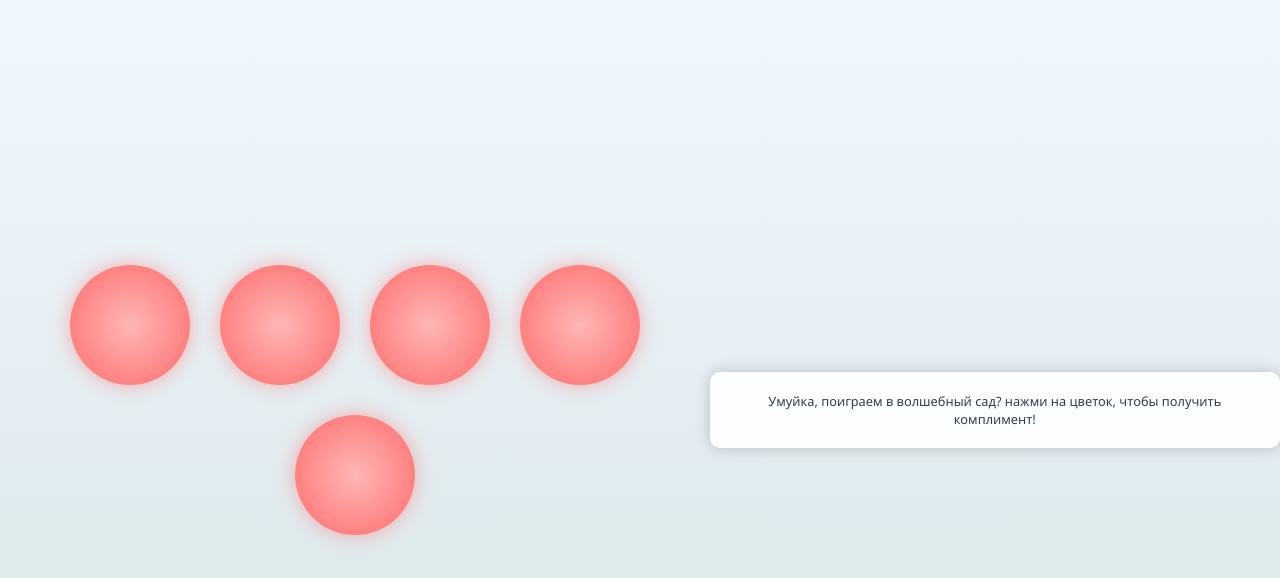
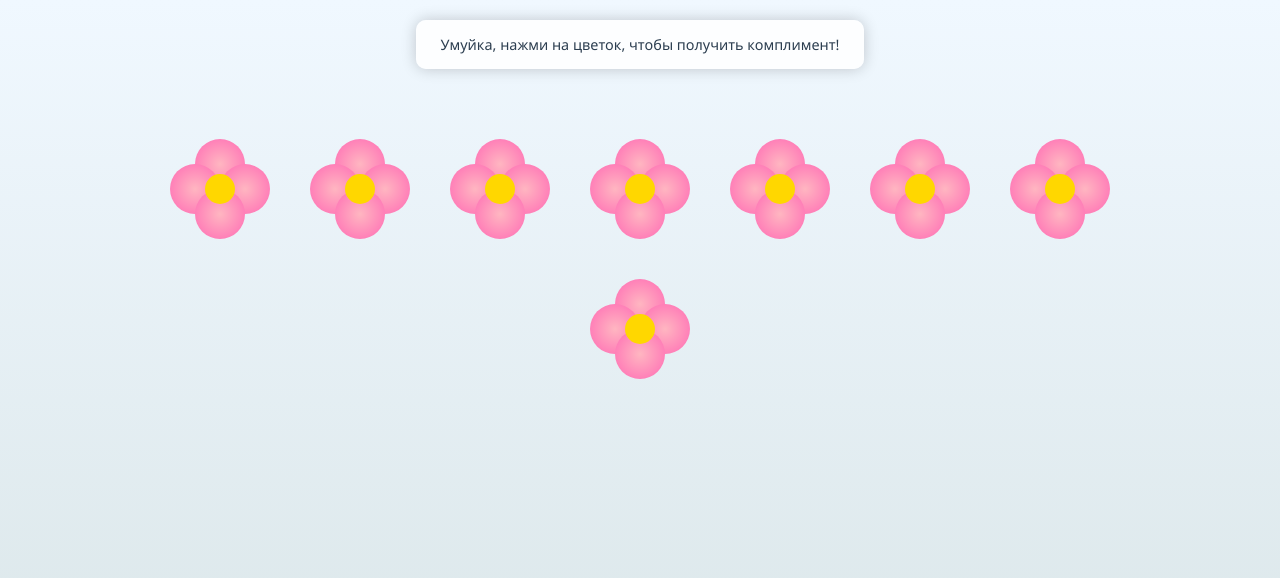
Before and after one commit to key90/flower, a plain HTML site: page index.html in a window 1280 px wide. Drawn offline with Linux system fonts and the light colour scheme.

Commit message:
Update index.html

```diff
--- a/index.html
+++ b/index.html
@@ -8,123 +8,134 @@
     body, html {
       margin: 0; padding: 0; height: 100%;
       background: linear-gradient(to top, #d8e4e6, #f0f8ff);
-      display: flex; justify-content: center; align-items: center;
       font-family: 'Segoe UI', Tahoma, Geneva, Verdana, sans-serif;
+      display: flex; flex-direction: column; align-items: center;
     }
+
     #garden {
-      display: flex; flex-wrap: wrap; justify-content: center; gap: 30px;
-      max-width: 80vw; margin: 50px auto;
+      display: flex;
+      flex-wrap: wrap;
+      justify-content: center;
+      gap: 40px;
+      padding: 50px 20px;
+      max-width: 1000px;
     }
+
     .flower {
       position: relative;
-      width: 120px; height: 120px;
-      background: radial-gradient(circle, #ffb6b6, #ff6b6b);
-      border-radius: 50%;
+      width: 100px;
+      height: 100px;
       cursor: pointer;
       transition: transform 0.3s ease;
-      box-shadow: 0 0 20px rgba(255, 105, 97, 0.5);
     }
+
     .flower:hover {
       transform: scale(1.1);
     }
+
+    .petal {
+      position: absolute;
+      width: 50px;
+      height: 50px;
+      background: radial-gradient(circle, #ffb6c1, #ff69b4);
+      border-radius: 50%;
+      transform-origin: center;
+    }
+
+    .petal:nth-child(1) { top: 0; left: 25px; }
+    .petal:nth-child(2) { top: 25px; left: 0; }
+    .petal:nth-child(3) { top: 25px; left: 50px; }
+    .petal:nth-child(4) { top: 50px; left: 25px; }
+
+    .center {
+      position: absolute;
+      top: 35px; left: 35px;
+      width: 30px; height: 30px;
+      background: gold;
+      border-radius: 50%;
+      z-index: 2;
+    }
+
     .flowerText {
       position: absolute;
-      bottom: 10px; left: 50%;
+      top: 110%;
+      left: 50%;
       transform: translateX(-50%);
-      font-size: 0.8em;
-      color: #fff;
+      width: 150px;
+      text-align: center;
+      font-size: 0.85em;
+      color: #2c3e50;
       font-weight: bold;
       display: none;
     }
-    .flower.showText .flowerText {
+
+    .flower.open .flowerText {
       display: block;
     }
+
     .messageBox {
-      margin-top: 20px;
-      padding: 20px;
+      margin: 20px;
+      padding: 15px 25px;
       background-color: rgba(255, 255, 255, 0.9);
       border-radius: 10px;
-      font-size: 0.8em;
+      font-size: 0.9em;
       color: #2c3e50;
       text-align: center;
-      max-width: 70%;
       box-shadow: 0 0 15px rgba(0, 0, 0, 0.2);
-    }
-    .sparkle {
-      position: absolute;
-      top: -10px;
-      left: 50%;
-      transform: translateX(-50%);
-      width: 30px;
-      height: 30px;
-      background-color: #ffccff;
-      border-radius: 50%;
-      animation: sparkleAnimation 1.5s ease-in-out infinite;
-    }
-    @keyframes sparkleAnimation {
-      0% { opacity: 0.6; transform: translateX(-50%) scale(1); }
-      50% { opacity: 1; transform: translateX(-50%) scale(1.3); }
-      100% { opacity: 0.6; transform: translateX(-50%) scale(1); }
+      max-width: 80%;
     }
   </style>
 </head>
 <body>
 
+<div class="messageBox" id="messageBox">Умуйка, нажми на цветок, чтобы получить комплимент!</div>
 <div id="garden"></div>
-<div class="messageBox" id="messageBox">Умуйка, поиграем в волшебный сад? нажми на цветок, чтобы получить комплимент!</div>
 
 <script>
-  const flowers = [
-    { id: 1, text: "ты словно солнечный луч в пасмурный день" },
-    { id: 2, text: "твой смех — мой любимый звук" },
-    { id: 3, text: "ты как весна, всегда приносишь тепло" },
-    { id: 4, text: "твоя доброта как магия, - она меняет всё вокруг" },
-    { id: 5, text: "ты как звезда на ночном небе — яркая и незабываемая" },
-    { id: 6, text: "ты — моя вдохновляющая муза" },
-    { id: 7, text: "каждый момент с тобой — настоящий подарок" },
-    { id: 8, text: "ты как цветок, который расцветает в моем сердце" }
+  const compliments = [
+    "ты словно солнечный луч в пасмурный день",
+    "твой смех — мой любимый звук",
+    "ты как весна, всегда приносишь тепло",
+    "твоя доброта как магия, - она меняет всё вокруг",
+    "ты как звезда на ночном небе — яркая и незабываемая",
+    "ты — моя вдохновляющая муза",
+    "каждый момент с тобой — настоящий подарок",
+    "ты как цветок, который расцветает в моем сердце"
   ];
 
   const garden = document.getElementById('garden');
-  let flowerCount = 0;
+  const messageBox = document.getElementById('messageBox');
 
-  // Функция для создания цветка
-  function createFlower() {
-    if (flowerCount >= flowers.length) return;
-
+  compliments.forEach(text => {
     const flower = document.createElement('div');
     flower.classList.add('flower');
-    flower.innerHTML = `<div class="flowerText">${flowers[flowerCount].text}</div>`;
 
-    flower.onclick = function () {
-      flower.classList.add('showText');
-      document.getElementById('messageBox').textContent = flowers[flowerCount].text;
-      flowerCount++;
+    // Добавляем 4 лепестка
+    for (let i = 0; i < 4; i++) {
+      const petal = document.createElement('div');
+      petal.classList.add('petal');
+      flower.appendChild(petal);
+    }
 
-      // Добавляем блеск при открытии
-      if (flowerCount === flowers.length) {
-        addSparkleEffect();
-      }
-    };
+    // Центр
+    const center = document.createElement('div');
+    center.classList.add('center');
+    flower.appendChild(center);
+
+    // Текст
+    const flowerText = document.createElement('div');
+    flowerText.classList.add('flowerText');
+    flowerText.textContent = text;
+    flower.appendChild(flowerText);
+
+    // Клик
+    flower.addEventListener('click', () => {
+      flower.classList.toggle('open');
+      messageBox.textContent = text;
+    });
 
     garden.appendChild(flower);
-    flowerCount++;
-  }
-
-  // Функция для добавления эффекта блеска на последний цветок
-  function addSparkleEffect() {
-    const sparkle = document.createElement('div');
-    sparkle.classList.add('sparkle');
-    garden.appendChild(sparkle);
-    setTimeout(() => sparkle.remove(), 3000);
-  }
-
-  // Загружаем все цветы с задержкой
-  setTimeout(() => {
-    createFlower();
-    setInterval(createFlower, 1000); // Следующие цветы с интервалом 1 секунда
-  }, 1000);
-
+  });
 </script>
 
 </body>
```
